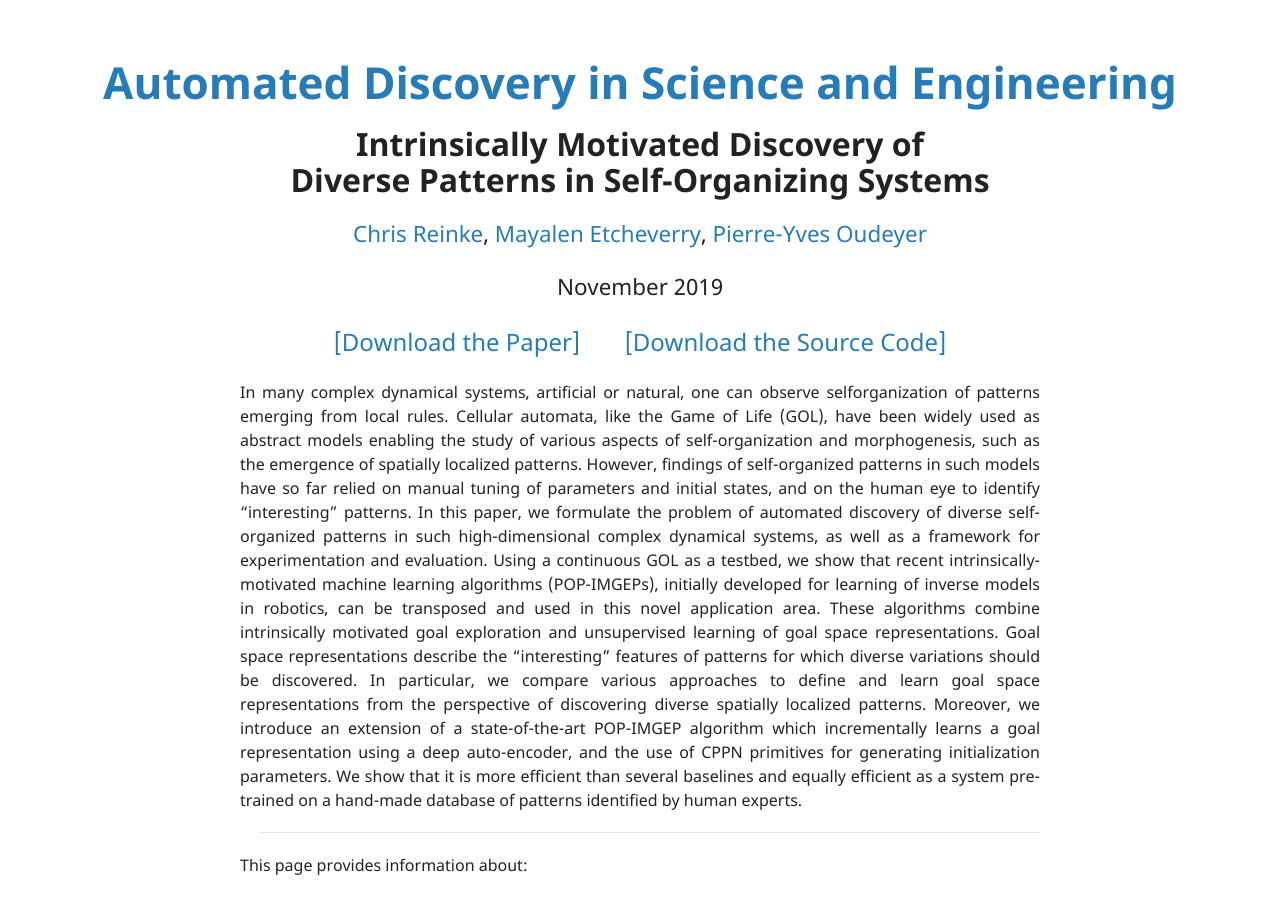
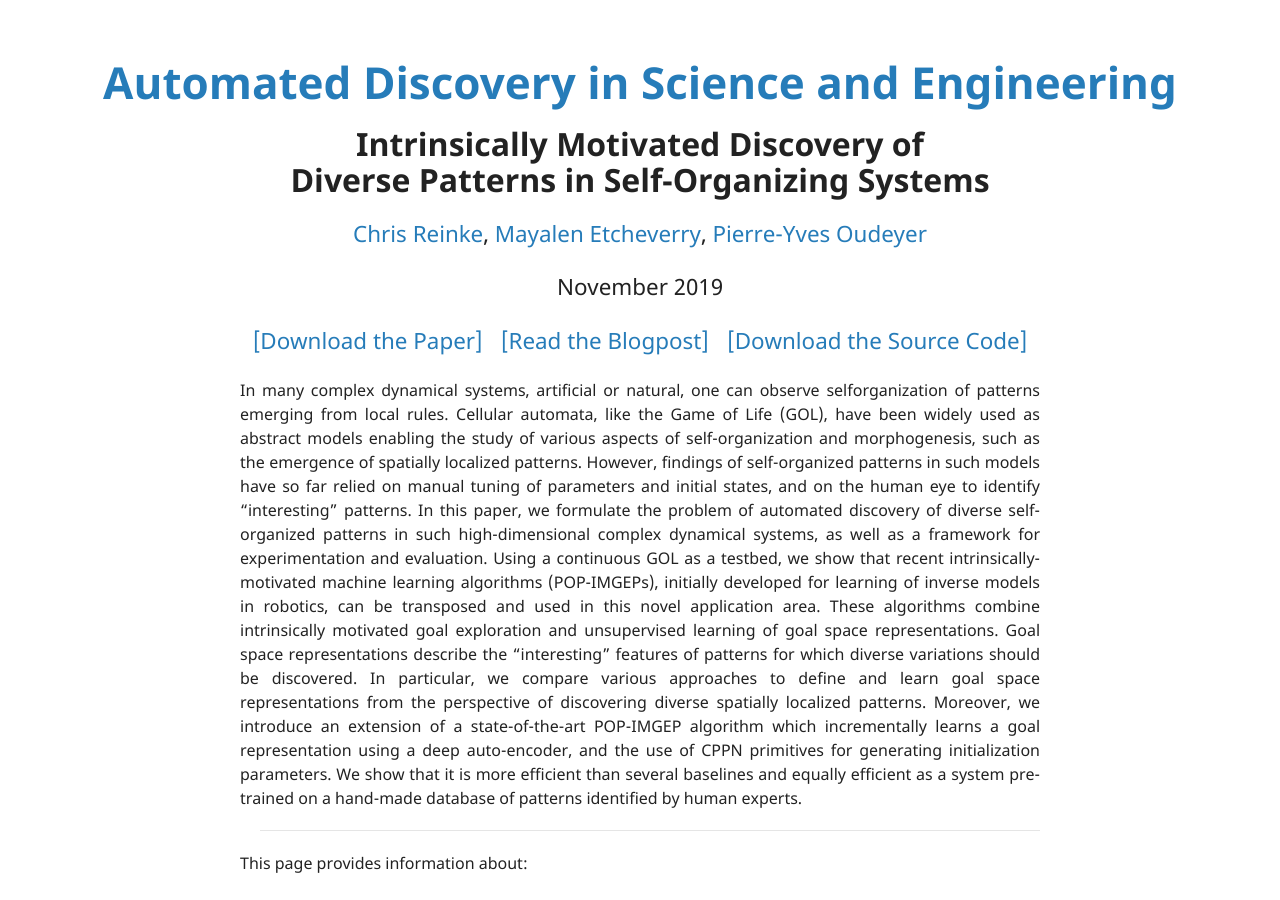
Before and after one commit to automated-discovery/automated-discovery.github.io, a Jekyll site: the page built from index.md, in a window 1280 px wide and 900 px high. Built offline with Jekyll 4.4.1, drawn with Linux system fonts in a browser that asks for light colours; our own code applies the rules of GitHub Pages for plain Markdown files.

Commit message:
added blogpost link

```diff
--- a/index.md
+++ b/index.md
@@ -9,8 +9,8 @@ November 2019
 {: style="font-size: 140%; text-align: center;"}
 
 
-[[Download the Paper]](./assets/media/paper/Automated_Discovery.pdf)  &nbsp;&nbsp;&nbsp;&nbsp;&nbsp;  [[Download the Source Code]](https://github.com/flowersteam/automated_discovery_of_lenia_patterns)
-{: style="color:gray; font-size: 150%; text-align: center;"}
+[[Download the Paper]](./assets/media/paper/Automated_Discovery.pdf) &nbsp; [[Read the Blogpost]](https://developmentalsystems.org/intrinsically_motivated_discovery_of_diverse_patterns) &nbsp; [[Download the Source Code]](https://github.com/flowersteam/automated_discovery_of_lenia_patterns)
+{: style="color:gray; font-size: 140%; text-align: center;"}
 
 In many complex dynamical systems, artificial or natural, one can observe selforganization of patterns emerging from local rules.
 Cellular automata, like the Game of Life (GOL), have been widely used as abstract models enabling the study of various aspects of self-organization and morphogenesis, such as the emergence of spatially localized patterns. However, findings of self-organized patterns in
```
